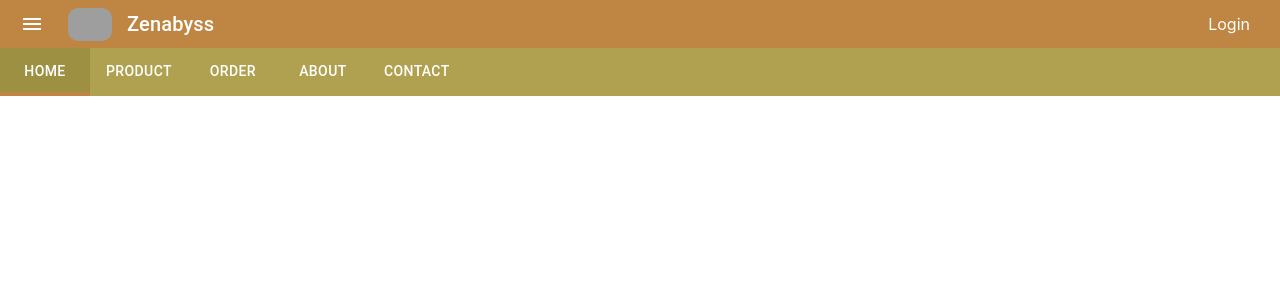
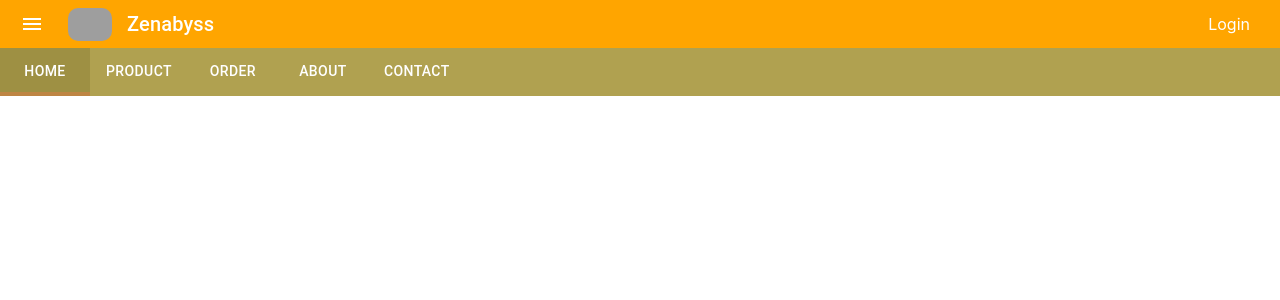
Before and after one commit to grant350/zenabyss, a React (Create React App) app in the folder nodeServer/: page /private/order in a window 1280 px wide. Shown: the top 300 px of the page. Built offline with nearby package versions, Linux system fonts and the light colour scheme; no server answers; grey boxes are pictures that could not be loaded; a web font is replaced by a local one.

Commit message:
running deployment one last time

```diff
--- a/nodeServer/src/App.scss
+++ b/nodeServer/src/App.scss
@@ -32,7 +32,7 @@ body {
 header{
   background-color:#BE8543!important;
   // height: 50px;
-  background-color:orange;
+  background-color:orange!important;
   .MuiTypography-h6 {
     height: 27%!important;
   }
```
